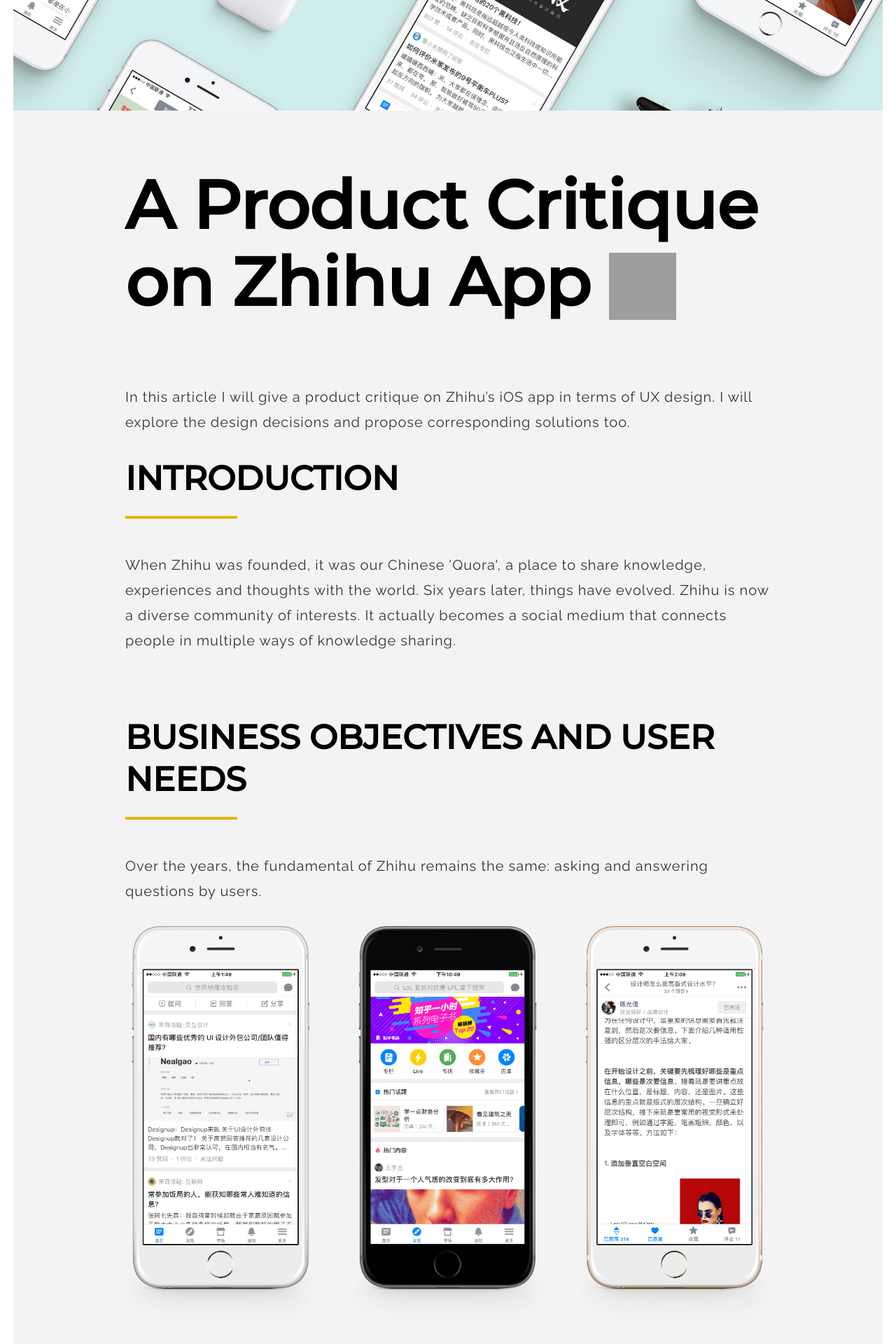
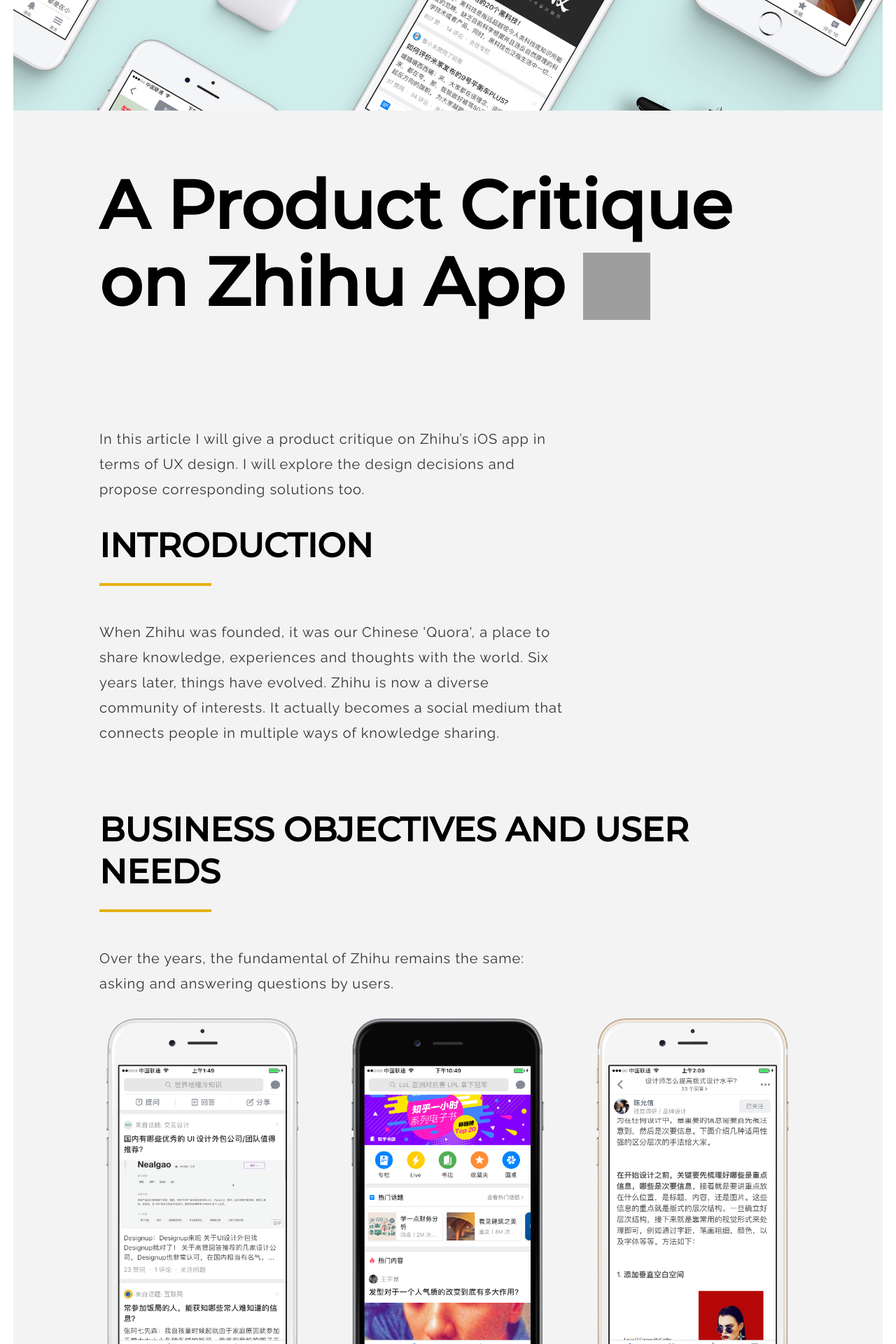
Before and after one commit to gankedbyloli/gankedbyloli.github.io, a Jekyll site: the page built from critique.html, in a window 1280 px wide. Shown: the part 411-2331 px from the top of the page at 70% size. Built offline with Jekyll 4.4.1, drawn with Linux system fonts in a browser that asks for light colours; grey boxes are pictures that could not be loaded.

Commit message:
Articel Layout Changes

```diff
--- a/assets/css/1-base/_base.sass
+++ b/assets/css/1-base/_base.sass
@@ -86,6 +86,7 @@
     font-weight: bold
 
 ol, ul
+    box-sizing: border-box
     margin-left: 0
     margin-bottom: 32px
     padding-left: 32px
--- a/assets/css/main.css
+++ b/assets/css/main.css
@@ -483,6 +483,8 @@
   font-weight: bold; }
 
 ol, ul {
+  -webkit-box-sizing: border-box;
+          box-sizing: border-box;
   margin-left: 0;
   margin-bottom: 32px;
   padding-left: 32px;
@@ -717,10 +719,10 @@
           background-size: cover; }
 
 .critique img {
-  margin-bottom: 1.5em; }
+  margin-bottom: 1.25em; }
 
 .critique h1 {
-  margin: 0;
+  margin: 0 0 90px 0;
   font-size: 36px;
   line-height: 1.4; }
   .critique h1 img {
@@ -734,7 +736,7 @@
   font-size: 30px; }
 
 .critique h3 {
-  margin-bottom: 2em;
+  margin-bottom: 1.25em;
   font-size: 24px;
   line-height: 1.8;
   letter-spacing: .02em; }
@@ -755,7 +757,11 @@
   font-weight: 400;
   color: #333;
   letter-spacing: .05em;
-  line-height: 1.8; }
+  line-height: 1.8;
+  margin-bottom: 12px; }
+
+.critique .level:first-child {
+  padding-bottom: 0; }
 
 @media (min-width: 30em) {
   .critique h1 {
@@ -795,19 +801,19 @@
     padding: 10em 15em; } }
 
 .article-wrapper {
-  padding: .625em 1.25em; }
+  padding: .625em 0; }
 
 @media (min-width: 30em) {
   .article-wrapper {
-    padding: 1.25em 2.5em; } }
+    padding: 1.25em 0; } }
 
 @media (min-width: 48em) {
   .article-wrapper {
-    padding: 2.5em 5em; } }
+    padding: 2.5em 0; } }
 
 @media (min-width: 64em) {
   .article-wrapper {
-    padding: 5em 10em; } }
+    padding: 5em 0; } }
 
 .col-1of2 {
   width: 100%; }
@@ -829,6 +835,12 @@
   .level .container p:last-child {
     margin-bottom: 0; }
 
+.level.level--oyster-pink {
+  background-color: #EDD9CF; }
+
+.level.level--humming-bird {
+  background-color: #E2F0FB; }
+
 @media (min-width: 48em) {
   .level {
     padding: 60px 0 30px; }
@@ -837,11 +849,12 @@
     .level:last-child {
       padding-bottom: 90px; }
     .level .container {
-      clear: both;
       position: relative;
       margin: 0 auto;
       max-width: 100%;
-      width: 970px; } }
+      width: 996px; }
+      .level .container p, .level .container ol, .level .container ul {
+        width: 66.6666666666667%; } }
 
 .hero {
   height: 450px; }
```
Also changed, not shown: assets/css/2-modules/_critique.sass (+8 -3 lines), assets/css/3-layouts/_default.sass (+26 -6 lines).
